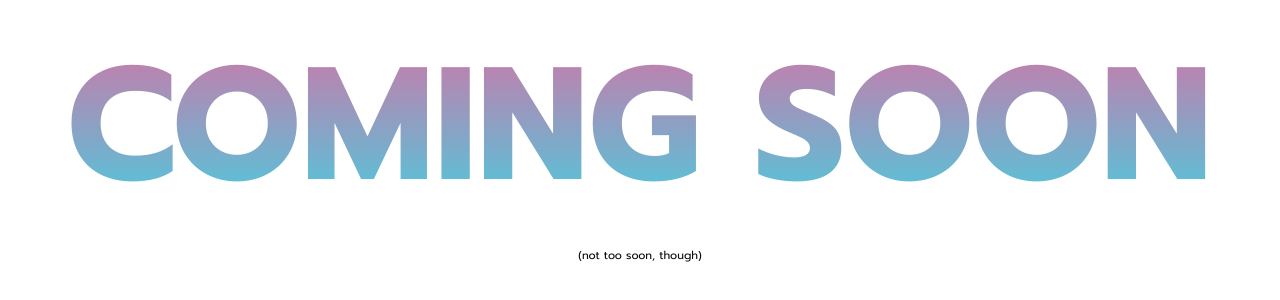
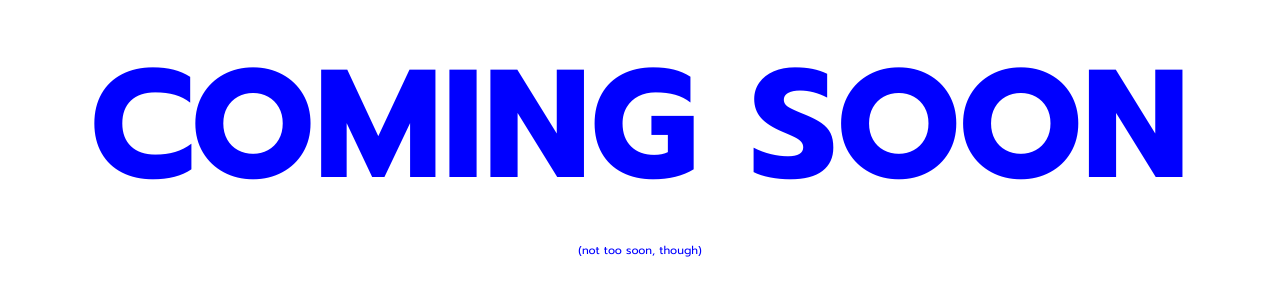
Before and after one commit to thediogo/thediogo.github.io, a plain HTML site: page index.html in a window 1280 px wide. Shown: the part 266-566 px from the top of the page. Drawn offline with Linux system fonts and the light colour scheme.

Commit message:
Change text size and color

```diff
--- a/index.html
+++ b/index.html
@@ -9,9 +9,9 @@
         <link rel="stylesheet" href="styles/main.css" />
     </head>
     <body>
-        <div class="main-content">
+        <main class="main-content">
             <h1 class="title">Coming soon</h1>
             <span class="message-sm">(not too soon, though)</span>
-        </div>
+        </main>
     </body>
 </html>
--- a/styles/main.css
+++ b/styles/main.css
@@ -3,12 +3,15 @@
 :root {
     --color-dark: #0a0a11;
     --color-light: #ffffff;
+    --color-blue: #0000ff;
+    --transition-md: all 0.25s linear;
 }
 
 * {
     margin: 0;
     padding: 0;
     box-sizing: border-box;
+    transition: var(--transition-md);
 }
 
 body {
@@ -20,7 +23,6 @@ body {
 }
 
 .main-content {
-    width: 100%;
     height: 100%;
     display: flex;
     justify-content: center;
@@ -30,16 +32,15 @@ body {
 }
 
 .title {
-    font-size: 10rem;
+    font-size: 12vw;
+    word-wrap: break-word;
     text-transform: uppercase;
-    background: -webkit-linear-gradient(90deg, rgb(48, 220, 233), rgb(232, 102, 158));
-    background-clip: text;
-    -webkit-background-clip: text;
-    -webkit-text-fill-color: transparent;
+    color: var(--color-blue);
 }
 
 .message-sm {
     font-size: 0.7rem;
+    color: var(--color-blue);
 }
 
 @media (prefers-color-scheme: dark) {
```
